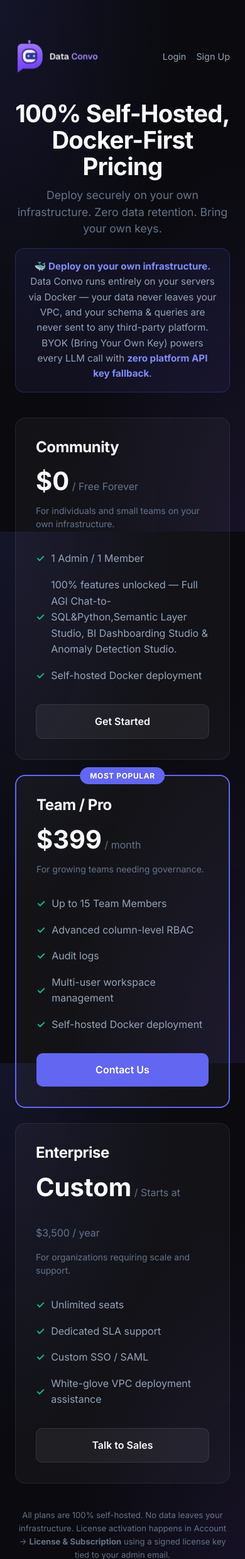
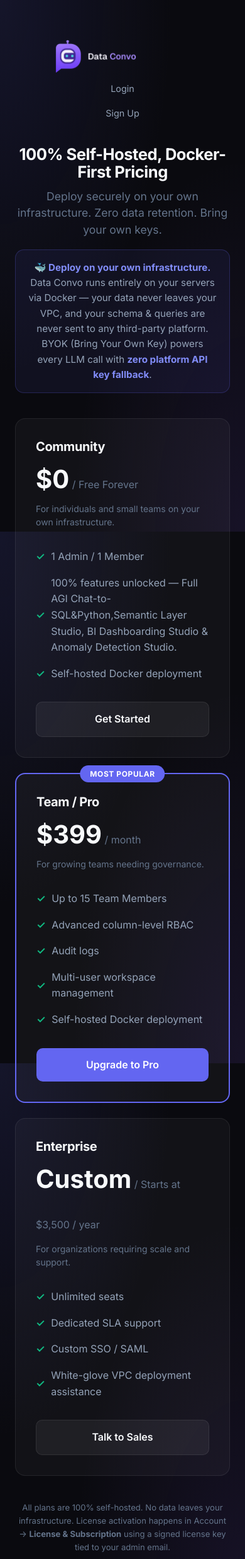
Before and after one commit to mody8811/DataConvo, a Flask app: page /pricing in a window 390 px wide. Shown: the top 2475 px of the page at 63% size. Run offline with Flask 3, Linux system fonts and the light colour scheme.

Commit message:
UI conversion: Pro button to live Stripe link (Upgrade to Pro) + mobile-responsive @media block

```diff
--- a/app/static/css/styles.css
+++ b/app/static/css/styles.css
@@ -429,3 +429,15 @@
     background: var(--accent);
     color: white;
 }
+/* ========= Mobile responsiveness (added) ========= */
+@media (max-width: 768px) {
+  .pricing-grid, .dashboard-grid, .stats-grid, .grid-3, .grid-2 { grid-template-columns: 1fr !important; }
+  .pricing-card, .dashboard-card, .stat-card, .card { width: 100% !important; max-width: 100% !important; }
+  .pricing-nav, .nav-links, .navbar, nav { flex-direction: column; align-items: stretch; gap: 10px; }
+  .container, .pricing-page, .main-container, .main-content, .content { padding-left: 16px; padding-right: 16px; }
+  table { display: block; overflow-x: auto; white-space: nowrap; }
+  .flex-row, .row, .btn-group, .toolbar { flex-direction: column; align-items: stretch; }
+  input, select, textarea, button { max-width: 100%; }
+  h1 { font-size: 1.6rem !important; } h2 { font-size: 1.25rem !important; }
+  .auth-shell, .auth-card { max-width: 100%; padding: 24px 18px; }
+};
--- a/app/templates/pricing.html
+++ b/app/templates/pricing.html
@@ -151,10 +151,8 @@
                 </ul>
                 {% if current_user.is_authenticated and current_tier == 'team' %}
                     <a class="cta pro" href="{{ url_for('main.index') }}">✓ Active</a>
-                {% elif team_payment_link %}
-                    <a class="cta pro" href="{{ team_payment_link }}" target="_blank" rel="noopener">💳 Buy Team</a>
                 {% else %}
-                    <a class="cta pro" href="mailto:sales@dataconvo.app?subject=Team%20License%20Inquiry">Contact Us</a>
+                    <a class="cta pro" href="{{ team_payment_link or 'https://buy.stripe.com/dRmfZh1ti2lF8oCgnK0x200' }}" target="_blank" rel="noopener">Upgrade to Pro</a>
                 {% endif %}
             </div>
 
```
